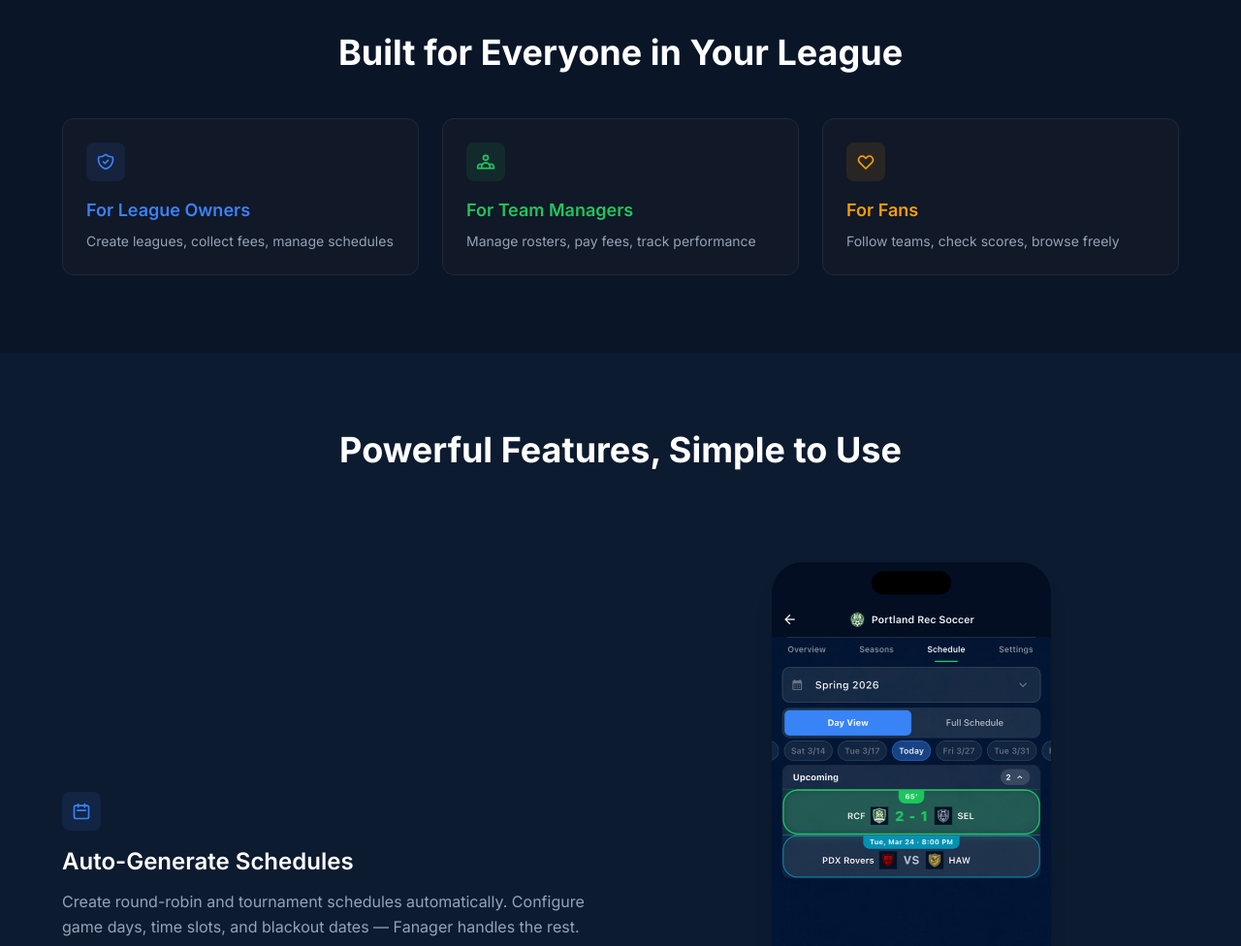
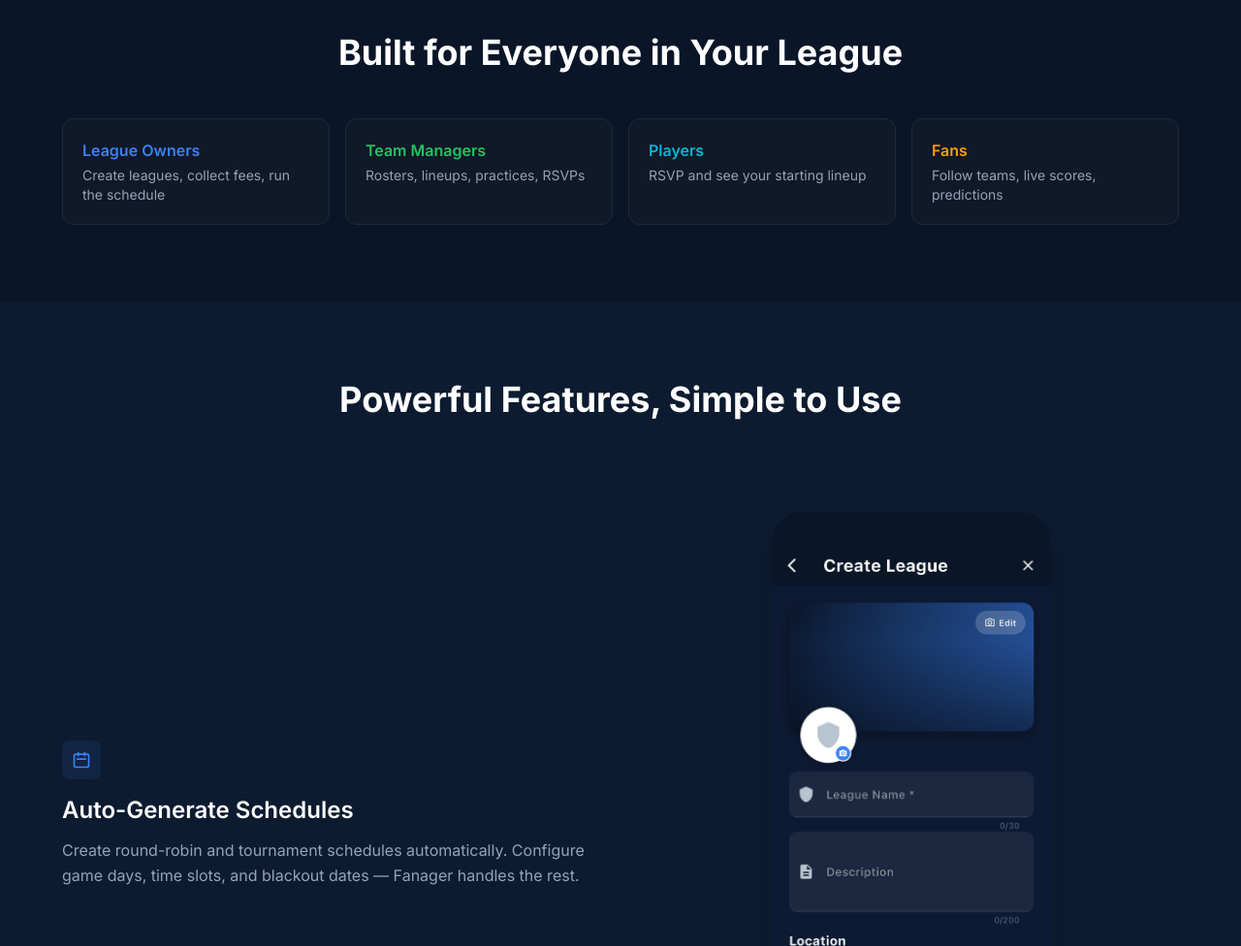
Before and after one commit to qubaldo/fanager-website, a plain HTML site: page index.html in a window 1280 px wide. Shown: the part 940-1916 px from the top of the page at 97% size. Drawn offline with nearby package versions, Linux system fonts and the light colour scheme.

Commit message:
content: 4-audience highlight cards + new feature-showcase screenshots

```diff
--- a/index.html
+++ b/index.html
@@ -88,27 +88,22 @@
         <section class="py-20 px-6">
             <div class="max-w-6xl mx-auto">
                 <h2 class="text-3xl sm:text-4xl font-bold text-center mb-12 reveal">Built for Everyone in Your League</h2>
-                <div class="grid grid-cols-1 md:grid-cols-3 gap-6 reveal">
-                    <a href="#league-owners" class="block bg-card-dark border border-border-dark rounded-xl p-6 hover:border-blue-500/50 transition-colors group">
-                        <div class="w-10 h-10 bg-blue-500/10 rounded-lg flex items-center justify-center mb-4">
-                            <svg class="w-5 h-5 text-blue-500" fill="none" stroke="currentColor" viewBox="0 0 24 24"><path stroke-linecap="round" stroke-linejoin="round" stroke-width="2" d="M9 12l2 2 4-4m5.618-4.016A11.955 11.955 0 0112 2.944a11.955 11.955 0 01-8.618 3.04A12.02 12.02 0 003 9c0 5.591 3.824 10.29 9 11.622 5.176-1.332 9-6.03 9-11.622 0-1.042-.133-2.052-.382-3.016z"/></svg>
-                        </div>
-                        <h3 class="text-lg font-semibold text-blue-500 mb-2">For League Owners</h3>
-                        <p class="text-slate-400 text-sm">Create leagues, collect fees, manage schedules</p>
+                <div class="grid grid-cols-2 lg:grid-cols-4 gap-4 reveal">
+                    <a href="#league-owners" class="block bg-card-dark border border-border-dark rounded-xl p-5 hover:border-blue-500/50 transition-colors">
+                        <h3 class="text-base font-semibold text-blue-500 mb-1">League Owners</h3>
+                        <p class="text-slate-400 text-sm">Create leagues, collect fees, run the schedule</p>
                     </a>
-                    <a href="#team-managers" class="block bg-card-dark border border-border-dark rounded-xl p-6 hover:border-green-500/50 transition-colors group">
-                        <div class="w-10 h-10 bg-green-500/10 rounded-lg flex items-center justify-center mb-4">
-                            <svg class="w-5 h-5 text-green-500" fill="none" stroke="currentColor" viewBox="0 0 24 24"><path stroke-linecap="round" stroke-linejoin="round" stroke-width="2" d="M17 20h5v-2a3 3 0 00-5.356-1.857M17 20H7m10 0v-2c0-.656-.126-1.283-.356-1.857M7 20H2v-2a3 3 0 015.356-1.857M7 20v-2c0-.656.126-1.283.356-1.857m0 0a5.002 5.002 0 019.288 0M15 7a3 3 0 11-6 0 3 3 0 016 0z"/></svg>
-                        </div>
-                        <h3 class="text-lg font-semibold text-green-500 mb-2">For Team Managers</h3>
-                        <p class="text-slate-400 text-sm">Manage rosters, pay fees, track performance</p>
+                    <a href="#team-managers" class="block bg-card-dark border border-border-dark rounded-xl p-5 hover:border-green-500/50 transition-colors">
+                        <h3 class="text-base font-semibold text-green-500 mb-1">Team Managers</h3>
+                        <p class="text-slate-400 text-sm">Rosters, lineups, practices, RSVPs</p>
                     </a>
-                    <a href="#fans" class="block bg-card-dark border border-border-dark rounded-xl p-6 hover:border-amber-500/50 transition-colors group">
-                        <div class="w-10 h-10 bg-amber-500/10 rounded-lg flex items-center justify-center mb-4">
-                            <svg class="w-5 h-5 text-amber-500" fill="none" stroke="currentColor" viewBox="0 0 24 24"><path stroke-linecap="round" stroke-linejoin="round" stroke-width="2" d="M4.318 6.318a4.5 4.5 0 000 6.364L12 20.364l7.682-7.682a4.5 4.5 0 00-6.364-6.364L12 7.636l-1.318-1.318a4.5 4.5 0 00-6.364 0z"/></svg>
-                        </div>
-                        <h3 class="text-lg font-semibold text-amber-500 mb-2">For Fans</h3>
-                        <p class="text-slate-400 text-sm">Follow teams, check scores, browse freely</p>
+                    <a href="#players" class="block bg-card-dark border border-border-dark rounded-xl p-5 hover:border-cyan/50 transition-colors">
+                        <h3 class="text-base font-semibold text-cyan mb-1">Players</h3>
+                        <p class="text-slate-400 text-sm">RSVP and see your starting lineup</p>
+                    </a>
+                    <a href="#fans" class="block bg-card-dark border border-border-dark rounded-xl p-5 hover:border-amber-500/50 transition-colors">
+                        <h3 class="text-base font-semibold text-amber-500 mb-1">Fans</h3>
+                        <p class="text-slate-400 text-sm">Follow teams, live scores, predictions</p>
                     </a>
                 </div>
             </div>
@@ -129,7 +124,7 @@
                         <p class="text-slate-400 leading-relaxed">Create round-robin and tournament schedules automatically. Configure game days, time slots, and blackout dates — Fanager handles the rest.</p>
                     </div>
                     <div class="flex-1 flex justify-center">
-                        <img src="/images/feature-schedule.png" alt="Auto-generated league schedule view" class="w-72 rounded-[2rem] shadow-xl">
+                        <img src="/images/screens/screen-create-league.png" alt="Create-league setup wizard" class="w-72 rounded-[2rem] shadow-xl">
                     </div>
                 </div>
 
@@ -143,7 +138,7 @@
                         <p class="text-slate-400 leading-relaxed">Collect team fees directly through the app with Stripe. Set flat-rate or per-player pricing, track payments, and issue refunds — all in one place.</p>
                     </div>
                     <div class="flex-1 flex justify-center">
-                        <img src="/images/role-owners.png" alt="League owner dashboard with season stats" class="w-72 rounded-[2rem] shadow-xl">
+                        <img src="/images/screens/screen-score-entry.png" alt="Match score-entry sheet" class="w-72 rounded-[2rem] shadow-xl">
                     </div>
                 </div>
 
@@ -157,7 +152,7 @@
                         <p class="text-slate-400 leading-relaxed">Standings update automatically after every match result. Record scores, reschedule or cancel games on the fly — everyone sees the latest.</p>
                     </div>
                     <div class="flex-1 flex justify-center">
-                        <img src="/images/feature-standings.png" alt="Live standings table with team rankings" class="w-72 rounded-[2rem] shadow-xl">
+                        <img src="/images/screens/screen-standings.png" alt="Live standings with Goal Difference" class="w-72 rounded-[2rem] shadow-xl">
                     </div>
                 </div>
 
@@ -171,7 +166,7 @@
                         <p class="text-slate-400 leading-relaxed">Run elimination-style tournaments with a visual bracket view. Track every match from first round to finals.</p>
                     </div>
                     <div class="flex-1 flex justify-center">
-                        <img src="/images/feature-brackets.png" alt="Tournament bracket view with semi-finals and finals" class="w-72 rounded-[2rem] shadow-xl">
+                        <img src="/images/screens/screen-game-prediction.png" alt="Match prediction with animated reveal" class="w-72 rounded-[2rem] shadow-xl">
                     </div>
                 </div>
             </div>
```
